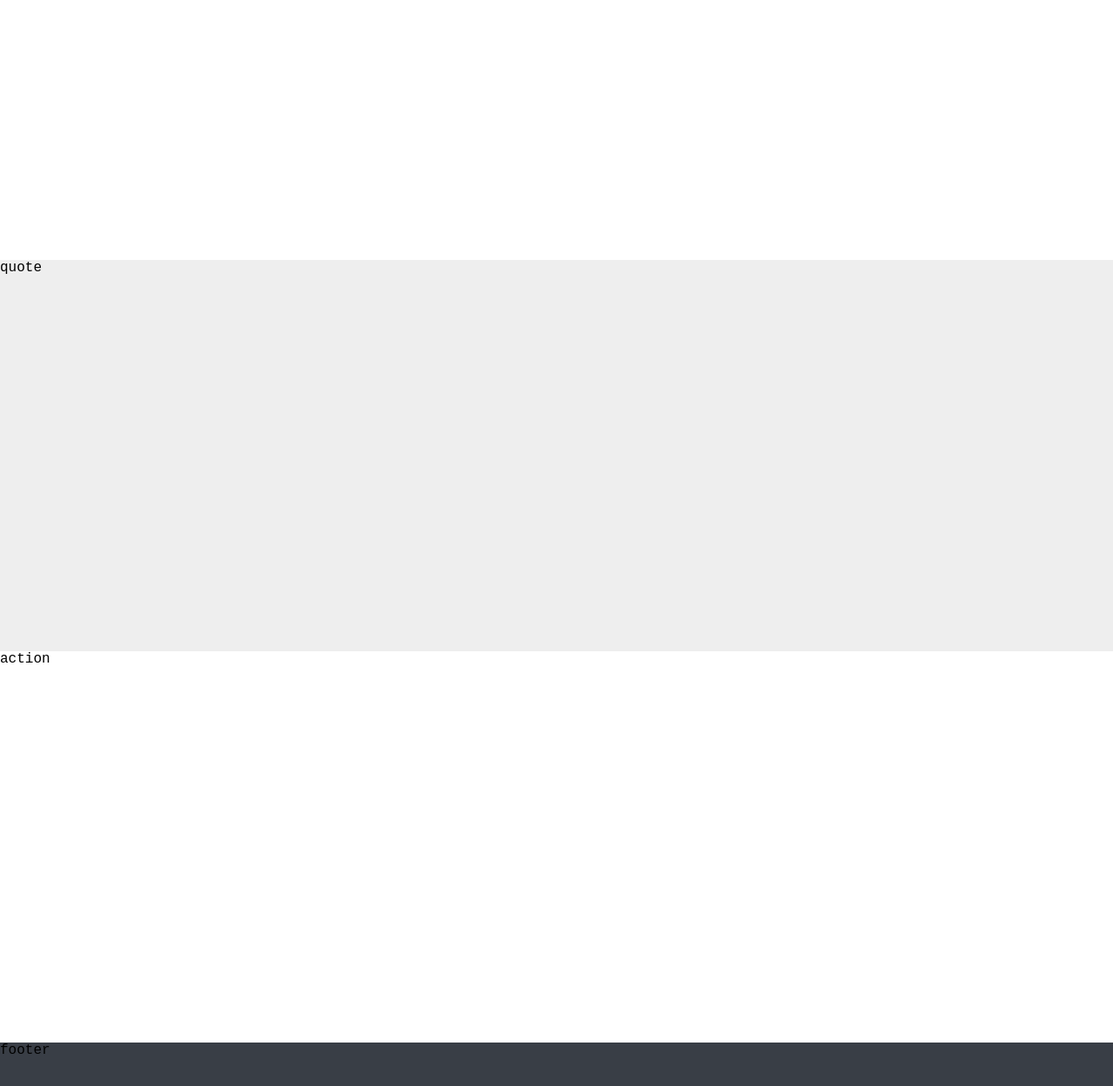
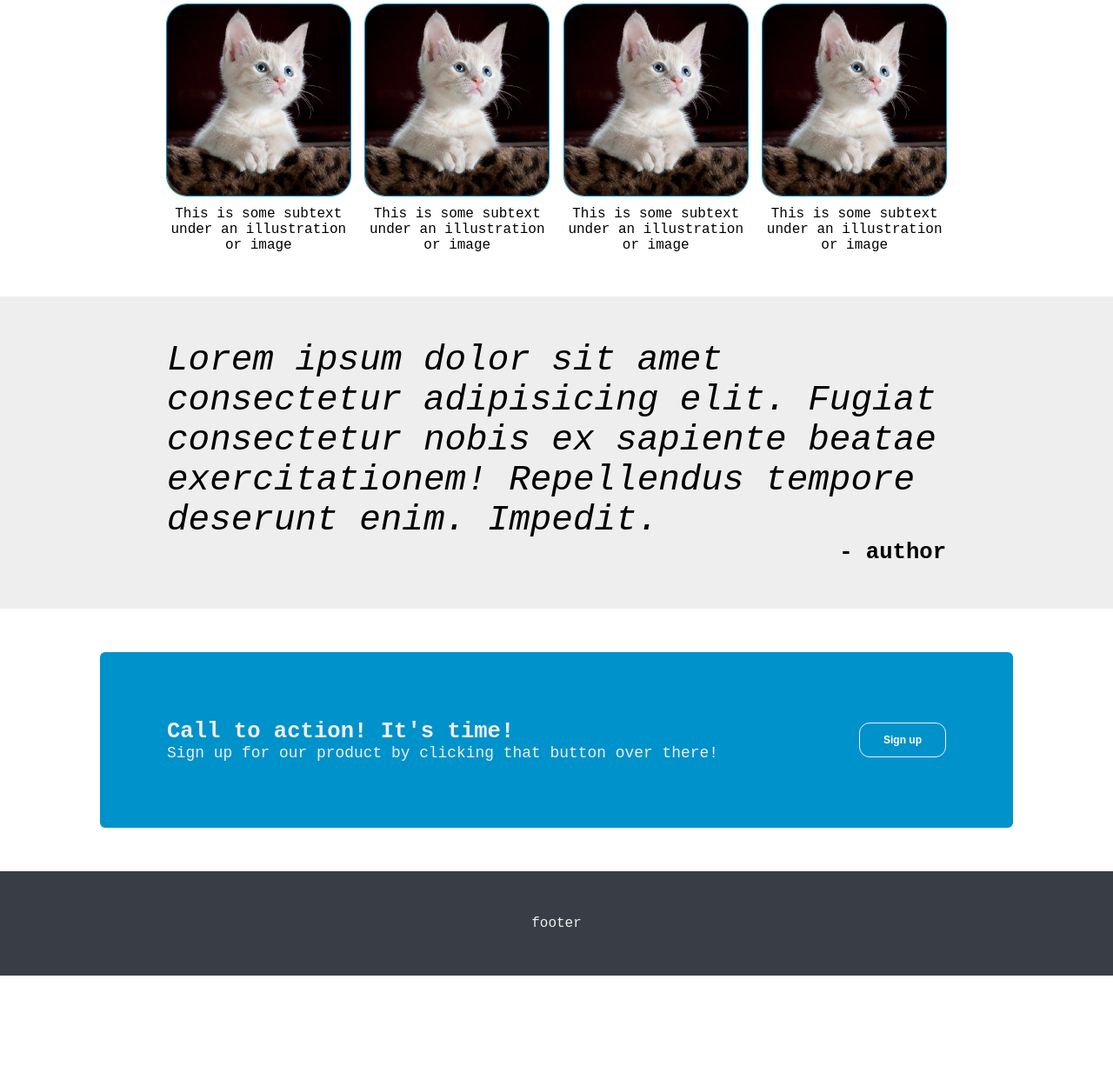
Before and after one commit to ybertoldi/landing-page, a plain HTML site: page index.html in a window 1280 px wide. Shown: the part 651-1900 px from the top of the page at 87% size. After the commit the page ends 1773 px from the top, so only its background shows below. Drawn offline with Linux system fonts and the light colour scheme.

Commit message:
almost finish the page

```diff
--- a/index.html
+++ b/index.html
@@ -9,7 +9,7 @@
 </head>
 <body>
 <!-- All about header -->
-    <div class="container-1">
+    <div class="container-1 cont">
         <div class="header-content centered">
             <div class="header-logo">Header Logo</div>
             <div class="header-links">
@@ -21,21 +21,62 @@
     </div>
 
 <!-- All about the site starting information -->
-    <div class="container-2">
+    <div class="container-2 cont">
         <div class="starting-content centered">
             <div class="starting-text-box">
                 <div class="big">This website is awesome!</div>
                 <div class="small">This website has some subject that goes under the main title. It's a smaller font and the color is lower contrast</div>
                 <button class="pill" type="button">Sign up</button>
             </div>
-            <div class="starting-image">hey!</div>
+            <div class="starting-image">
+                <img src="images/image-1.jpeg">
+            </div>
         </div>
     </div>
 
-    <div class="container-3">random information</div>
-    <div class="container-4">quote</div>
-    <div class="container-5">action</div>
-    <div class="container-6">footer</div>
+    <div class="container-3 cont">
+        <div class="random-info-box centered">
+            <div class="random-title">Some random information</div>
+            <div class="commented-images-box">
+                <div class="commented-image">
+                    <img src="images/image-2.jpeg">
+                    <div class="image-commentary">This is some subtext under an illustration or image</div>
+                </div>
+                <div class="commented-image">
+                    <img src="images/image-2.jpeg">
+                    <div class="image-commentary">This is some subtext under an illustration or image</div>
+                </div>
+                <div class="commented-image">
+                    <img src="images/image-2.jpeg">
+                    <div class="image-commentary">This is some subtext under an illustration or image</div>
+                </div>
+                <div class="commented-image">
+                    <img src="images/image-2.jpeg">
+                    <div class="image-commentary">This is some subtext under an illustration or image</div>
+                </div>
+            </div>
+        </div>
+    </div>
+
+    <!-- Quote container -->
+    <div class="container-4 cont">
+        <div class="quote-box centered">
+            <div class="quote"><i>Lorem ipsum dolor sit amet consectetur adipisicing elit. Fugiat consectetur nobis ex sapiente beatae exercitationem! Repellendus tempore deserunt enim. Impedit.</i></div>
+            <div class="author">- author</div>
+        </div>
+    </div>
+
+    <!-- Action container -->
+    <div class="container-5 cont">
+        <div class="action-box centered">
+            <div class="action-text">
+                <div class="action-call">Call to action! It's time!</div>
+                <div class="action-call-description">Sign up for our product by clicking that button over there!</div>
+            </div>
+            <button class="pill">Sign up</button>
+        </div>
+    </div>
+    <div class="container-6 cont">footer</div>
 
 
 
--- a/styles.css
+++ b/styles.css
@@ -3,8 +3,12 @@ body{
     font-family: 'Courier New', Courier, monospace;
     margin: 0;
 
-    display: flexbox;
+    display: flex;
     flex-direction: column;
+}
+
+.cont{
+    padding: 50px 0;
 }
 
 a, li{
@@ -60,25 +64,26 @@ a, li{
 /* container 2: starting-info */
 .container-2{
     background: #393e46;
-    height: 450px;
-    outline: 3px solid red;
+    flex: 1;
+    /* outline: 3px solid red; */
     display: flex;
     justify-content: center;
     align-content: space-around;
 }
 
 .starting-content{
-    outline: 3px solid orange;
+    /* outline: 3px solid orange; */
     display: flex;
     justify-content: space-between;
     align-items: center;
 }
 
 .starting-content > *{
-    outline: 2px solid blue;
+    /* outline: 2px solid blue; */
     height: 60%;
     flex: 1;
 }
+
 
 .starting-text-box {
     display: flex;
@@ -98,25 +103,152 @@ a, li{
     font-size: 18px;
 }
 
+.starting-image{
+    display: flex;
+    flex-direction: column;
+    justify-content: center;
+    align-content: space-evenly;
+}
+
+.starting-image img{
+    width: 100%;
+    /* outline: 2px solid purple; */
+}
 
 
 /* container 3: random-info */
 .container-3{
     background: #ffffff;
-    height: 450px;
+    flex: 1;
+    /* outline: 3px solid red; */
+    display: flex;
+    justify-content: center;
+    align-content: space-around;
 }
 
+.random-info-box{
+    /* outline: 3px solid orange; */
+    display: flex;
+    flex-direction: column;
+    justify-content: center;
+}
+
+.random-info-box > *{
+    /* outline: 2px solid blue; */
+}
+
+.random-title{
+    align-self: center;
+    font-size: 200%;
+    font-weight: bold;
+    padding-bottom: 10px;
+    color: #393e46;
+}
+
+.commented-images-box{
+    /* outline: 3px solid yellow; */
+    display: flex;
+    justify-content: space-evenly;
+    gap: 2%;
+}
+
+.commented-images-box > *{
+     /* outline: 2px solid brown; */
+}
+
+.commented-image{
+    display: flex;
+    flex-direction: column;
+    align-items: center;
+}
+
+.commented-image img{
+    height: auto;
+    width: 100%;
+    margin: 5%;
+    border: 1px solid #0092ca;
+    border-radius: 24px;
+}
+
+.image-commentary{
+    text-align: center;
+}
+
+/* container 4: quote */
 .container-4{
     background: #eeeeee;
-    height: 450px;
+    flex: 1 ;
+    display: flex;
+    justify-content: center;
+    align-content: space-around;
 }
 
+.quote-box{
+    /* outline: 3px solid orange; */
+    display: flex;
+    flex-direction: column;
+}
+
+.quote{
+    flex: 4;
+    font-size: 3.2vw;
+    display: flex;
+    align-items: center;
+}
+
+.author{
+    flex: 1;
+    font-size: 2vw;
+    align-self: flex-end;
+    font-weight: bold;
+}
+
+
+
+/* container 5: Get started! */
 .container-5{
     background: #ffffff;
-    height: 450px;
+    flex: 1 ;
+    display: flex;
+    justify-content: space-around;
+    align-content: space-around;
 }
 
+.action-box{
+    /* outline: 3px solid orange; */
+    background: #0092ca;
+    display: flex;
+    justify-content: space-between;
+    align-items: center;
+    padding: 6%;
+    border-radius: 6px;
+}
+
+.action-box button{
+    border: 1px solid #eeeeee;
+    margin-top: 0;
+}
+
+.action-text{
+    color: #eeeeee;
+}
+
+.action-call{
+    font-weight: bold;
+    font-size: 2vw;
+}
+
+.action-call-description{
+    font-size: 1.4vw;
+}
+
+
+/* container 6: footer */
 .container-6{
     background: #393e46;
-    height: 50px;
+    height: 20px;
+    display: flex;
+    align-items: center;
+    justify-content: center;
+    color: #eeeeee;
 }
```
Also changed, not shown: images/image-1.jpeg (added), images/image-2.jpeg (added).
